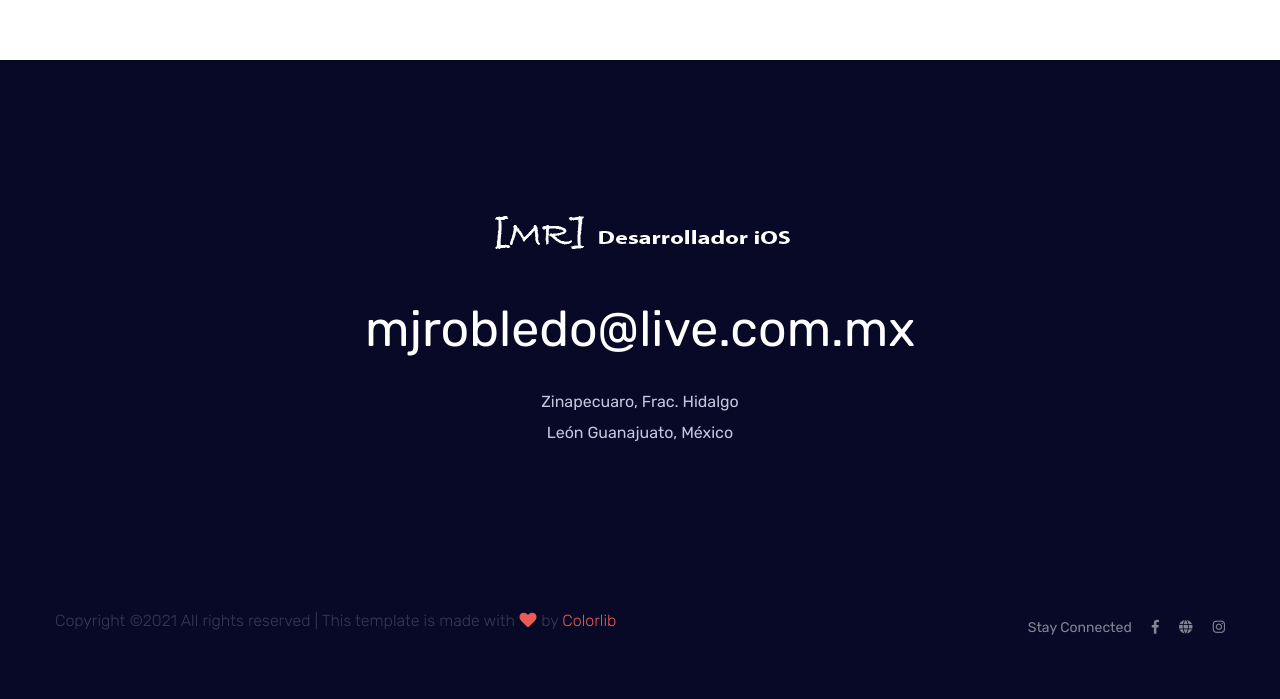
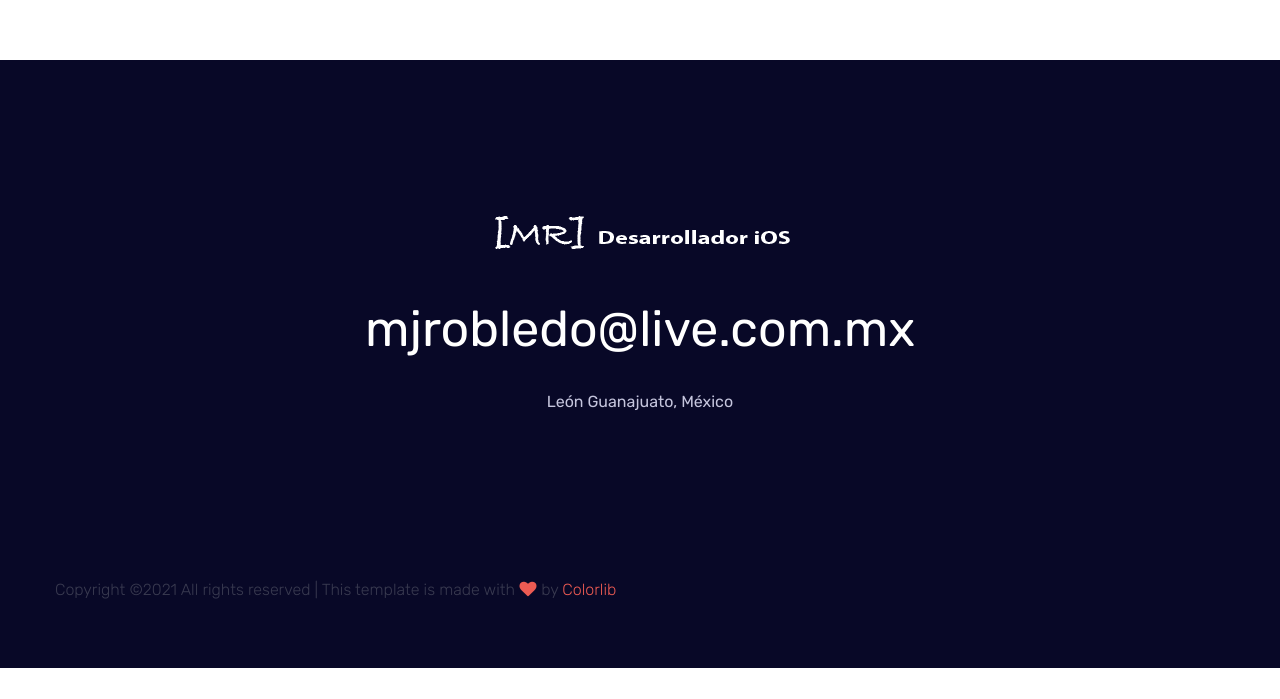
Before and after one commit to mjrobledo/portafolio, a plain HTML site: page index.html in a window 1280 px wide. Shown: the part 3907-4606 px from the top of the page. After the commit the page ends 4575 px from the top, so only its background shows below. Drawn offline with Linux system fonts and the light colour scheme.

Commit message:
Se quitaron las redes sociales

```diff
--- a/index.html
+++ b/index.html
@@ -331,7 +331,7 @@
                             <div class="footer-top-cap text-center">
                                 <img src="assets/img/logo/logo2_footer.png" alt="">
                                 <span><a href="#">mjrobledo@live.com.mx</a></span>
-                                <p>Zinapecuaro, Frac. Hidalgo </p>
+
                                 <p>León Guanajuato, México</p>
                             </div>
                        </div>
@@ -349,10 +349,7 @@
                         <div class="col-xl-3 col-lg-4">
                             <!-- Footer Social -->
                             <div class="footer-social f-right">
-                                <a>Stay Connected</a>
-                                <a target="_blank" href="https://www.facebook.com/mikejrv"><i class="fab fa-facebook-f"></i></a>
-                                <a target="_blank" href="https://www.instagram.com/mjrobledov"><i class="fas fa-globe"></i></a>
-                                <a target="_blank" href="https://www.instagram.com/mjrobledov"><i class="fab fa-instagram"></i></a>
+
                             </div>
                         </div>
                     </div>
```
Also changed, not shown: about.html (+1 -4 lines), portfolio.html (+1 -4 lines), services.html (+1 -4 lines).
